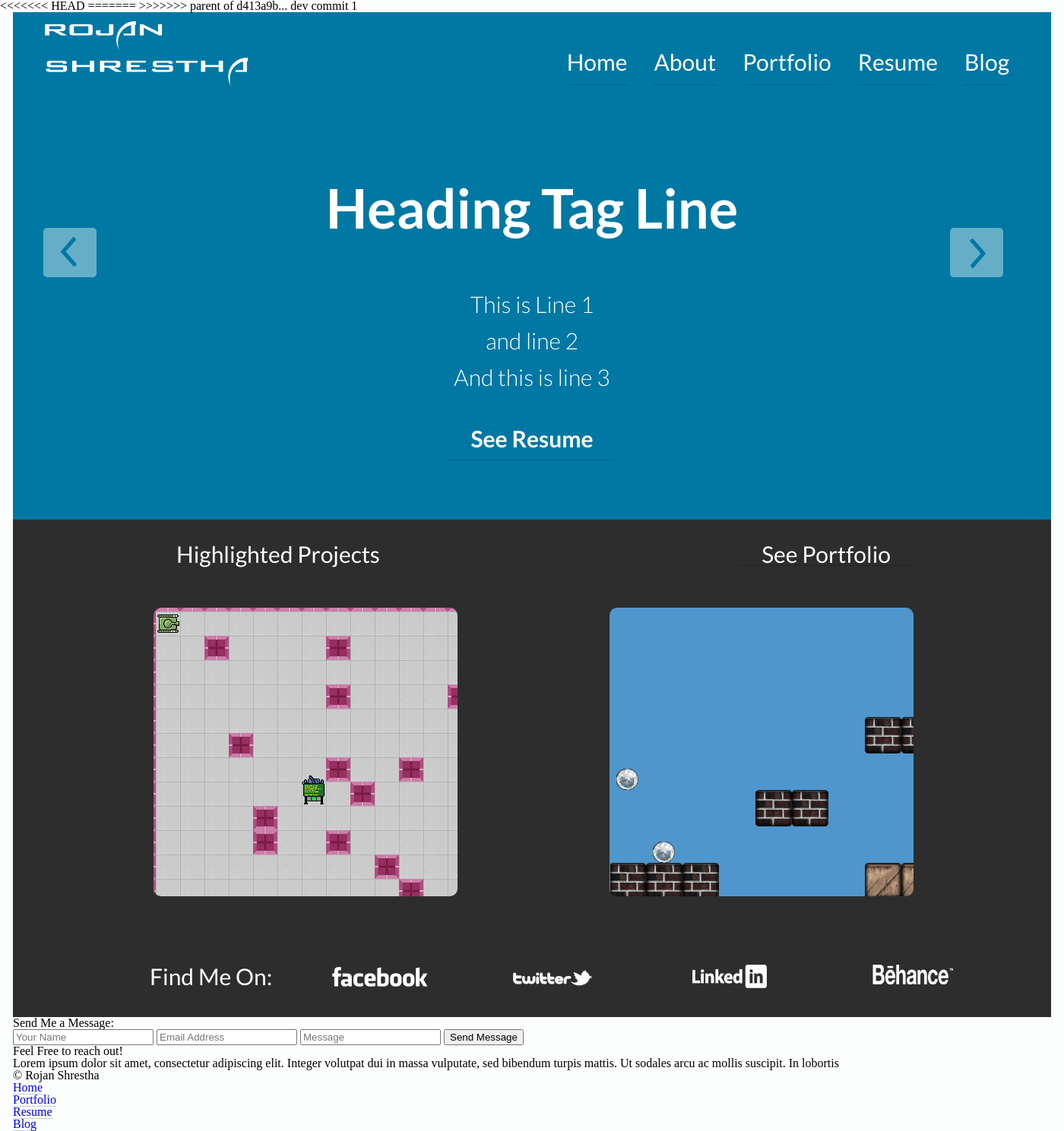
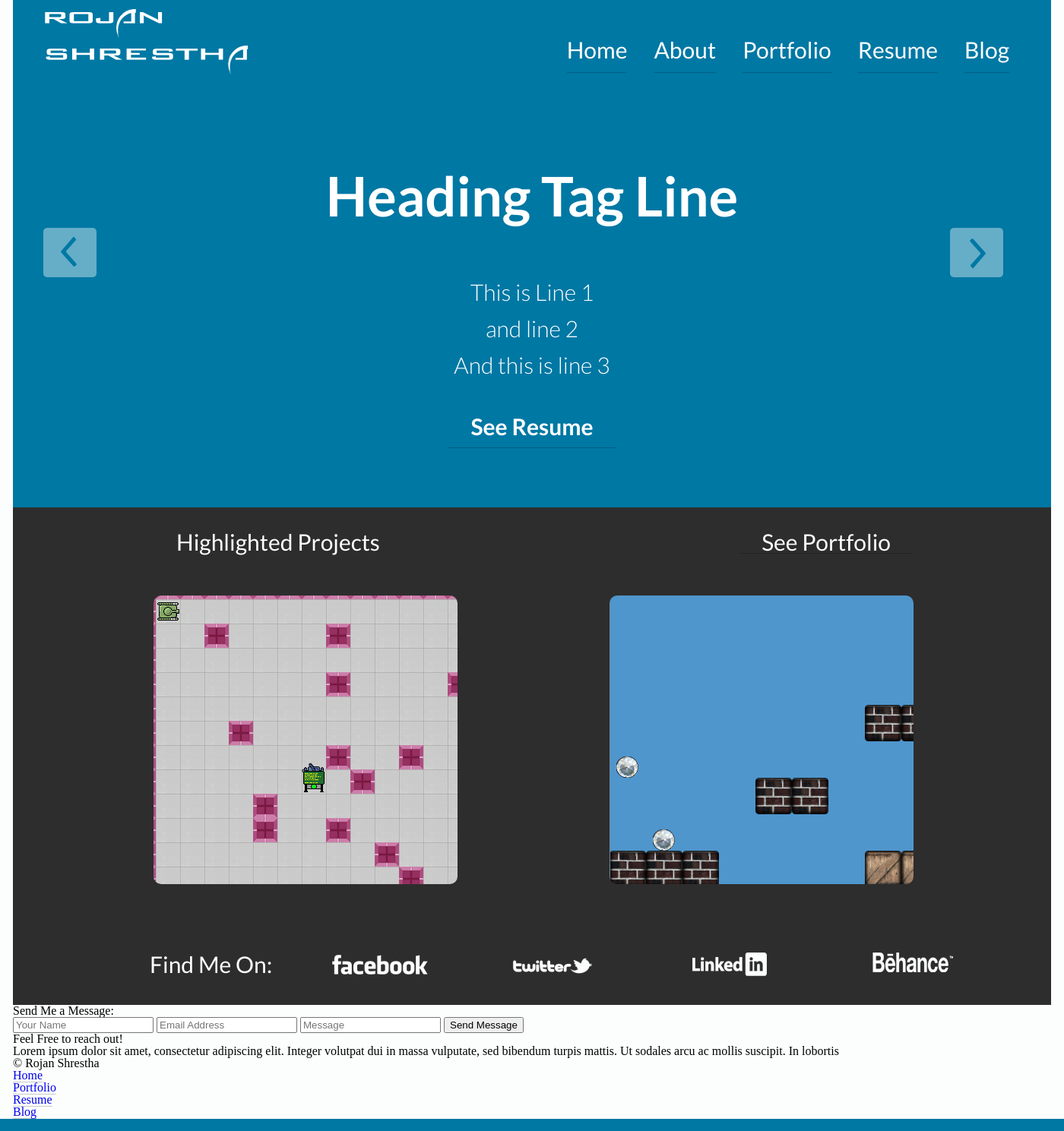
Before and after one commit to rojanneo/portfolio, a PHP site: page / in a window 1400 px wide. Shown: the whole page at 76% size. Run offline with PHP 8.4, Linux system fonts and the light colour scheme.

Commit message:
dev commit 3

```diff
--- a/index.php
+++ b/index.php
@@ -2,11 +2,7 @@
 <html>
 <head>
 
-<<<<<<< HEAD
-<!--This is the second commit in develoopment branch-->
-=======
-<!--comment-->
->>>>>>> parent of d413a9b... dev commit 1
+<!-- comment 1 -->
 <meta name="viewport" content="width=device-width, maximum-scale = 1.0, minimum-scale = 1.0, initial-scale=1.0, user-scalable=no"/>
 <link rel = "stylesheet" type = "text/css"href="css/reset.css"/>
 <link rel = "stylesheet" type = "text/css"href="css/flexslider.css"/>
@@ -22,6 +18,8 @@
 <script type="text/javascript" src="js/jquery-1.11.1.js"></script>
 <script type="text/javascript" src="js/jquery.flexslider.js"></script>
 <script type="text/javascript" src="js/site.js"></script>
+
+<!--comment 2-->
 <title>Rojan Shrestha</title>
 </head>
 
```
